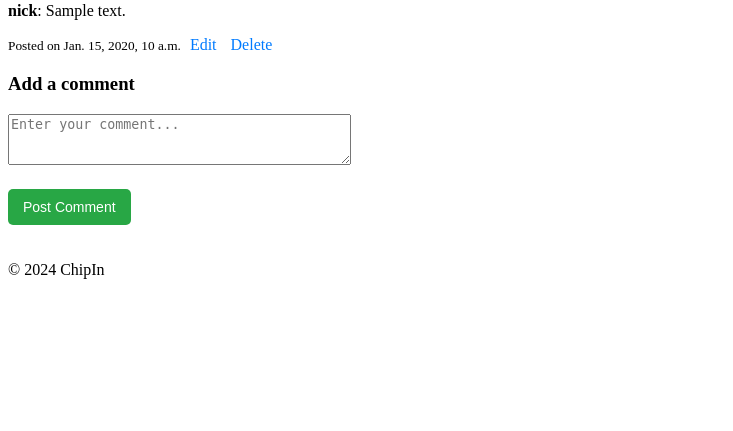
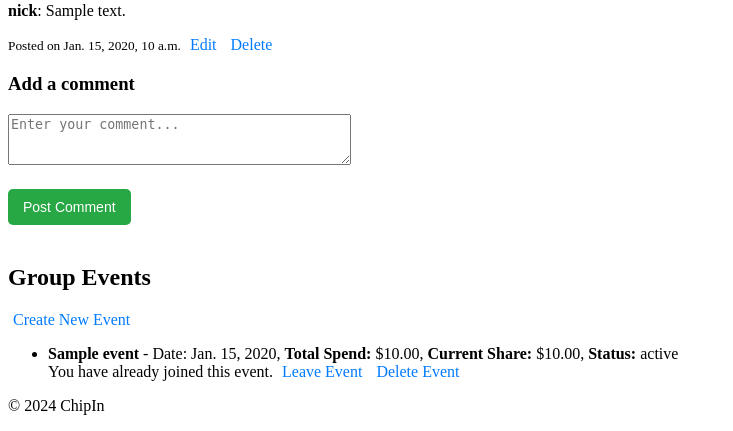
Before and after one commit to thebestN/ssa_project, a Django app: page /chipin/group/1/ in a window 1280 px wide. Shown: the part 585-1016 px from the top of the page, without its empty margins (0-733 px from the left). Before the commit the page ends 864 px from the top, so only its background shows below. Run offline with Django 5.2, Linux system fonts and the light colour scheme; a user stored in the database is signed in; data comes from the database, SQL or seed files in the repository; both versions use the stored data as it was after the commit; tables that the repository leaves empty hold one stand-in row (values such as "Sample post").

Commit message:
created events

```diff
--- a/ssa_project/chipin/templates/chipin/group_detail.html
+++ b/ssa_project/chipin/templates/chipin/group_detail.html
@@ -72,4 +72,37 @@
     <button type="submit">{% if comment_to_edit %}Save Comment{% else %}Post Comment{% endif %}</button>
 </form>
 
+<h2>Group Events</h2>
+    <!-- Only display "Create New Event" link to the group administrator -->
+    {% if request.user == group.admin %}
+        <a href="{% url 'chipin:create_event' group.id %}" class="btn btn-primary">Create New Event</a>
+    {% endif %}
+    <ul>
+        {% for event, info in event_share_info.items %}
+            <li>
+                <strong>{{ event.name }}</strong> - Date: {{ event.date }},
+                <strong>Total Spend:</strong> ${{ event.total_spend }},
+                <strong>Current Share:</strong> ${{ info.share }},
+                <strong>Status:</strong> <span class="event-status">{{ info.status }}</span><br>
+                <!-- If the user has already joined the event, display the "Leave Event" link -->
+                {% if info.joined %}
+                    <span class="joined">You have already joined this event.</span>
+                    <a href="{% url 'chipin:leave_event' group.id event.id %}" class="btn btn-warning" onclick="return confirm('Are you sure you want to leave this event?');">Leave Event</a>
+                {% else %}
+                    <!-- If the user is eligible, show the "Join Event" link -->
+                    {% if info.eligible %}
+                        <span class="eligible">You are eligible to join this event.</span>
+                        <a href="{% url 'chipin:join_event' group.id event.id %}" class="btn btn-success">Join Event</a>
+                    {% else %}
+                        <span class="waiting-room">You are in the waiting room for this event. Increase your balance or wait for more members to join.</span>
+                    {% endif %}
+                {% endif %}
+                <!-- Only display the "Delete Event" link if the user is the group admin -->
+                {% if request.user == group.admin %}
+                    <a href="{% url 'chipin:delete_event' group.id event.id %}" class="btn btn-danger" onclick="return confirm('Are you sure you want to delete this event?');">Delete Event</a>
+                {% endif %}
+            </li>
+        {% endfor %}
+    </ul>
+
 {% endblock %}
--- a/ssa_project/chipin/urls.py
+++ b/ssa_project/chipin/urls.py
@@ -2,17 +2,24 @@ from django.urls import path
 from . import views
 
 urlpatterns = [
-   path("", views.home, name="home"),
-   path('create_group/', views.create_group, name='create_group'),
-   path('group/<int:group_id>/', views.group_detail, name='group_detail'),
-   path('group/<int:group_id>/invite/', views.invite_users, name='invite_users'),
-   path('group/<int:group_id>/delete/', views.delete_group, name='delete_group'),
-   path('accept-invite/<int:group_id>/', views.accept_invite, name='accept_invite'),
-   path('delete-join-request/<int:request_id>/', views.delete_join_request, name='delete_join_request'),
-   path('group/<int:group_id>/request-to-join/', views.request_to_join_group, name='request_to_join_group'),
-   path('group/<int:group_id>/leave/', views.leave_group, name='leave_group'),
-   path('group/<int:group_id>/request/<int:request_id>/vote/<str:vote>/', views.vote_on_join_request, name='vote_on_join_request'),
-   path('group/<int:group_id>/edit/<int:edit_comment_id>/', views.group_detail, name='edit_comment'),
-   path('comment/<int:comment_id>/edit/', views.edit_comment, name='edit_comment'),
-   path('comment/<int:comment_id>/delete/', views.delete_comment, name='delete_comment'),
-]
+  path("", views.home, name="home"),
+  path('create_group/', views.create_group, name='create_group'),
+  path('group/<int:group_id>/', views.group_detail, name='group_detail'),
+  path('group/<int:group_id>/invite/', views.invite_users, name='invite_users'),
+  path('group/<int:group_id>/accept/', views.accept_invite, name='accept_invite'),
+  path('group/<int:group_id>/delete/', views.delete_group, name='delete_group'),
+  path('group/<int:group_id>/edit/<int:edit_comment_id>/', views.group_detail, name='edit_comment'),
+  path('group/<int:group_id>/request-to-join/', views.request_to_join_group, name='request_to_join_group'),
+  path('delete-join-request/<int:request_id>/', views.delete_join_request, name='delete_join_request'),
+  path('group/<int:group_id>/leave/', views.leave_group, name='leave_group'),
+  path('group/<int:group_id>/request/<int:request_id>/vote/<str:vote>/', views.vote_on_join_request, name='vote_on_join_request'),
+
+  path('comment/<int:comment_id>/edit/', views.edit_comment, name='edit_comment'),
+  path('comment/<int:comment_id>/delete/', views.delete_comment, name='delete_comment'),
+
+  path('group/<int:group_id>/create_event/', views.create_event, name='create_event'),
+  path('group/<int:group_id>/event/<int:event_id>/join/', views.join_event, name='join_event'),
+  path('group/<int:group_id>/event/<int:event_id>/update_status/', views.update_event_status, name='update_event_status'),
+  path('group/<int:group_id>/event/<int:event_id>/leave/', views.leave_event, name='leave_event'),
+  path('group/<int:group_id>/event/<int:event_id>/delete/', views.delete_event, name='delete_event'),
+  ]
--- a/ssa_project/chipin/views.py
+++ b/ssa_project/chipin/views.py
@@ -13,6 +13,152 @@ from .models import GroupJoinRequest
 import logging
 from .models import Group, Comment
 from .forms import CommentForm
+from .models import Event
+
+@login_required
+def group_detail(request, group_id, edit_comment_id=None):
+    group = get_object_or_404(Group, id=group_id)
+    comments = group.comments.all().order_by('-created_at')  # Fetch all comments for the group
+    events = group.events.all()  # Fetch all events associated with the group
+    # Add a new comment or edit an existing comment
+    if edit_comment_id: # Fetch the comment to edit, if edit_comment_id is provided
+        comment_to_edit = get_object_or_404(Comment, id=edit_comment_id)
+        if comment_to_edit.user != request.user:
+            return redirect('chipin:group_detail', group_id=group.id)
+    else:
+        comment_to_edit = None
+    if request.method == 'POST':
+        if comment_to_edit: # Editing an existing comment
+            form = CommentForm(request.POST, instance=comment_to_edit)
+        else: # Adding a new comment
+            form = CommentForm(request.POST)
+        if form.is_valid():
+            comment = form.save(commit=False)
+            comment.user = request.user
+            comment.group = group
+            comment.save()
+            return redirect('chipin:group_detail', group_id=group.id)
+    else:
+        form = CommentForm(instance=comment_to_edit) if comment_to_edit else CommentForm()
+    # Calculate event share for each event and check user eligibility
+    event_share_info = {}
+    for event in events:
+        event_share = event.calculate_share()
+        user_eligible = request.user.profile.max_spend >= event_share
+        user_has_joined = request.user in event.members.all()  # Check if the user has already joined the event
+        event_share_info[event] = {
+            'share': event_share,
+            'eligible': user_eligible,
+            'status': event.status,
+            'joined': user_has_joined
+        }
+    # Return data to the template
+    return render(request, 'chipin/group_detail.html', {
+        'group': group,
+        'comments': comments,
+        'form': form,
+        'comment_to_edit': comment_to_edit,
+        'events': events,
+        'event_share_info': event_share_info,
+    })
+
+@login_required
+def create_event(request, group_id):
+    group = get_object_or_404(Group, id=group_id)
+    if request.user != group.admin:
+        messages.error(request, "Only the group administrator can create events.")
+        return redirect('chipin:group_detail', group_id=group.id)
+    if request.method == 'POST':
+        event_name = request.POST.get('name')
+        event_date = request.POST.get('date')
+        total_spend = request.POST.get('total_spend')
+        event = Event.objects.create(
+            name=event_name,
+            date=event_date,
+            total_spend=total_spend,
+            group=group
+        )
+        messages.success(request, f'Event "{event_name}" created successfully!')
+        return redirect('chipin:group_detail', group_id=group.id)
+    return render(request, 'chipin/create_event.html', {'group': group})
+
+@login_required
+def join_event(request, group_id, event_id):
+    group = get_object_or_404(Group, id=group_id)
+    event = get_object_or_404(Event, id=event_id, group=group)
+    event_share = event.calculate_share()
+    # Check if the user is eligible to join based on their max spend
+    if request.user.profile.max_spend < event_share:
+        messages.error(request, f"Your max spend of ${request.user.profile.max_spend} is too low to join this event.")
+        return redirect('chipin:group_detail', group_id=group.id)
+    # Check if the user has already joined the event
+    if request.user in event.members.all():
+        messages.info(request, "You have already joined this event.")
+        return redirect('chipin:group_detail', group_id=group.id)
+    # Add the user to the event
+    event.members.add(request.user)
+    messages.success(request, f"You have successfully joined the event '{event.name}'.")
+    # Optionally, update the event status if needed
+    event.check_status()
+    event.save()
+    return redirect('chipin:group_detail', group_id=group.id)
+
+
+@login_required
+def update_event_status(request, group_id, event_id):
+    group = get_object_or_404(Group, id=group_id)
+    event = get_object_or_404(Event, id=event_id, group=group)
+    # Ensure that only the group admin can update the event status
+    if request.user != group.admin:
+        messages.error(request, "Only the group administrator can update the event status.")
+        return redirect('chipin:group_detail', group_id=group.id)
+    # Calculate the share per member
+    event_share = event.calculate_share()
+    # Check if all members can afford the event share
+    sufficient_funds = True
+    for member in group.members.all():
+        if member.profile.max_spend < event_share:
+            sufficient_funds = False
+            break
+    # Update the event status based on the members' ability to cover the share
+    if sufficient_funds:
+        event.status = "Active"
+        messages.success(request, f"The event '{event.name}' is now Active. All members can cover the cost.")
+    else:
+        event.status = "Pending"
+        messages.warning(request, f"The event '{event.name}' remains Pending. Some members cannot cover the cost.")
+    # Save the updated event status
+    event.save()
+    return redirect('chipin:group_detail', group_id=group.id)
+
+@login_required
+def leave_event(request, group_id, event_id):
+    group = get_object_or_404(Group, id=group_id)
+    event = get_object_or_404(Event, id=event_id, group=group)
+    # Check if the user is part of the event
+    if request.user not in event.members.all():
+        messages.error(request, "You are not a member of this event.")
+        return redirect('chipin:group_detail', group_id=group.id)
+    # Remove the user from the event
+    event.members.remove(request.user)
+    messages.success(request, f"You have successfully left the event '{event.name}'.")
+    # Optionally, check if the event status should be updated
+    event.check_status()
+    event.save()
+    return redirect('chipin:group_detail', group_id=group.id)
+
+@login_required
+def delete_event(request, group_id, event_id):
+    group = get_object_or_404(Group, id=group_id)
+    event = get_object_or_404(Event, id=event_id, group=group)
+    # Ensure only the group admin can delete the event
+    if request.user != group.admin:
+        messages.error(request, "Only the group administrator can delete events.")
+        return redirect('chipin:group_detail', group_id=group.id)
+    # Delete the event
+    event.delete()
+    messages.success(request, f"The event '{event.name}' has been deleted.")
+    return redirect('chipin:group_detail', group_id=group.id)
 
 @login_required
 def edit_comment(request, comment_id):
@@ -131,35 +277,6 @@ def create_group(request):
         form = GroupCreationForm(user=request.user)
     return render(request, 'chipin/create_group.html', {'form': form})
 
-@login_required
-def group_detail(request, group_id, edit_comment_id=None):
-    group = get_object_or_404(Group, id=group_id)
-    comments = group.comments.all().order_by('-created_at')  # Fetch all comments for the group
-    if edit_comment_id: # Fetch the comment to edit, if edit_comment_id is provided
-        comment_to_edit = get_object_or_404(Comment, id=edit_comment_id)
-        if comment_to_edit.user != request.user:
-            return redirect('chipin:group_detail', group_id=group.id)
-    else:
-        comment_to_edit = None
-    if request.method == 'POST':
-        if comment_to_edit: # Editing an existing comment
-            form = CommentForm(request.POST, instance=comment_to_edit)
-        else: # Adding a new comment
-            form = CommentForm(request.POST)
-        if form.is_valid():
-            comment = form.save(commit=False)
-            comment.user = request.user
-            comment.group = group
-            comment.save()
-            return redirect('chipin:group_detail', group_id=group.id)
-    else:
-        form = CommentForm(instance=comment_to_edit) if comment_to_edit else CommentForm()
-    return render(request, 'chipin/group_detail.html', {
-        'group': group,
-        'comments': comments,
-        'form': form,
-        'comment_to_edit': comment_to_edit,
-    })
 
 @login_required
 def delete_group(request, group_id):
--- a/ssa_project/users/forms.py
+++ b/ssa_project/users/forms.py
@@ -1,7 +1,6 @@
 from django import forms
 from django.contrib.auth.forms import UserCreationForm
 from django.contrib.auth.models import User
-from .models import Profile
 
 class UserRegistrationForm(UserCreationForm):
     email = forms.EmailField(required=True)
--- a/ssa_project/users/views.py
+++ b/ssa_project/users/views.py
@@ -16,7 +16,6 @@ from django.contrib.auth import authenticate, login, logout
 from django.contrib import messages
 from django.shortcuts import render, redirect
 from django.urls import reverse
-
 
 
 # Set up logger
```
Also changed, not shown: ssa_project/chipin/models.py (+24 -0 lines), ssa_project/chipin/templates/chipin/create_event.html (added, +23 -0 lines), ssa_project/users/models.py (+7 -0 lines), ssa_project/chipin/migrations/0005_event.py (added), ssa_project/db.sqlite3, ssa_project/users/migrations/0002_profile_balance_profile_max_spend_transactions.py (added).
